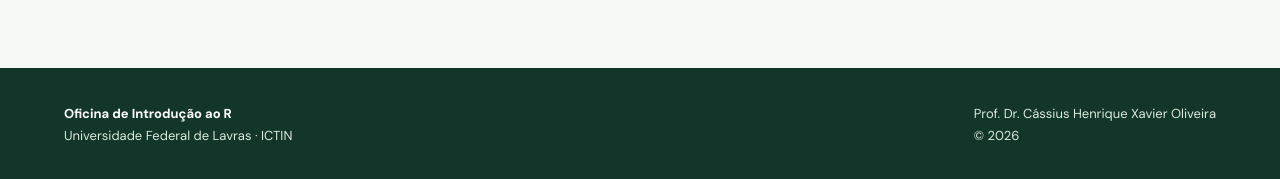
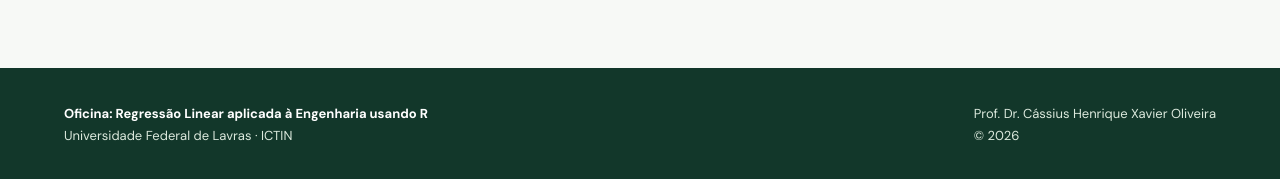
Before and after one commit to cassiushenrique/RegressaoLinear, a plain HTML site: page index.html in a window 1280 px wide. Shown: the part 2303-2482 px from the top of the page. Drawn offline with Linux system fonts and the light colour scheme.

Commit message:
Update footer workshop title in index.html

```diff
--- a/index.html
+++ b/index.html
@@ -106,7 +106,7 @@
 
     <footer>
         <div>
-            <strong>Oficina de Introdução ao R</strong>
+            <strong>Oficina: Regressão Linear aplicada à Engenharia usando R</strong>
             <br>
             Universidade Federal de Lavras · ICTIN
         </div>
```
